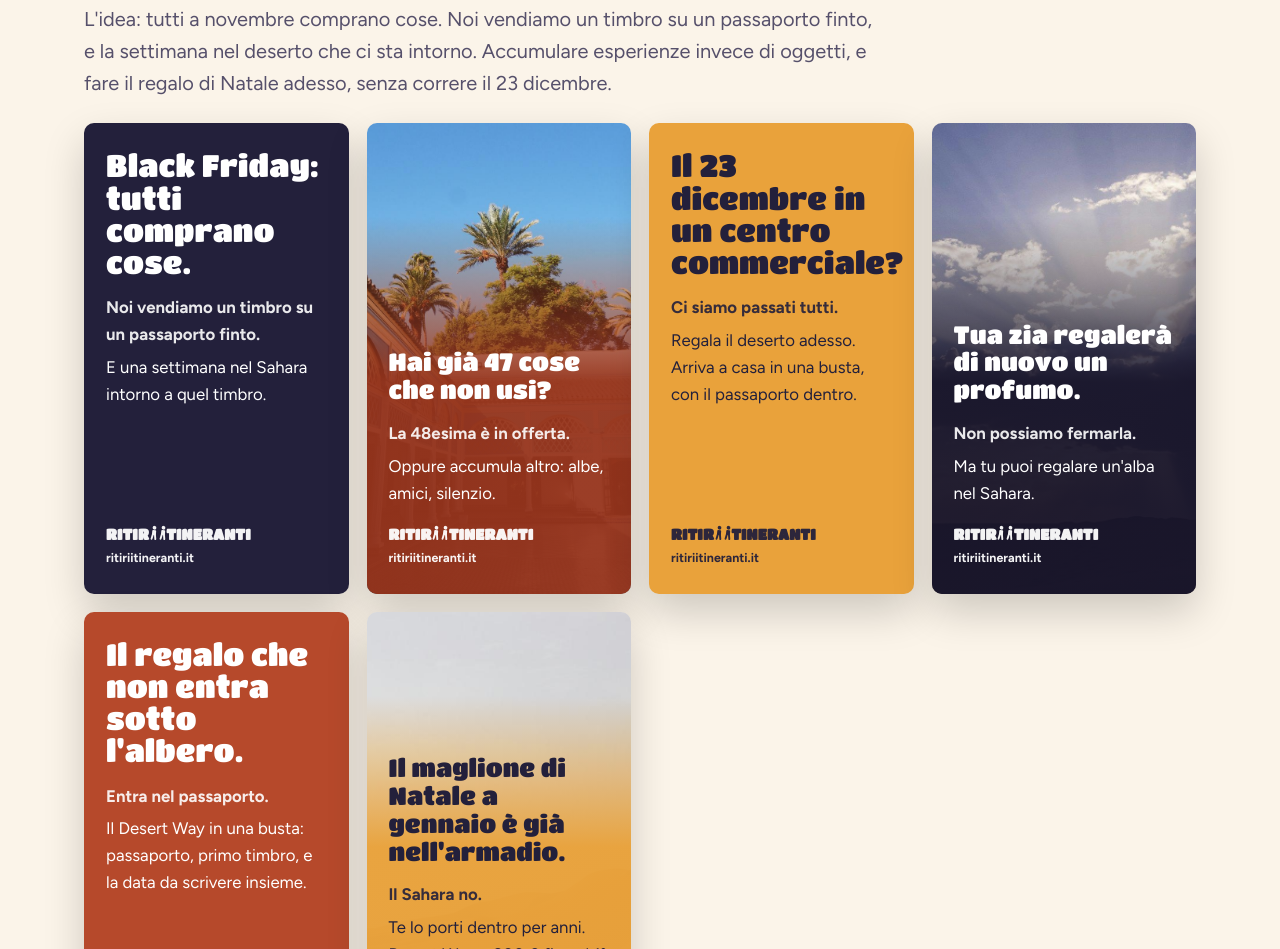
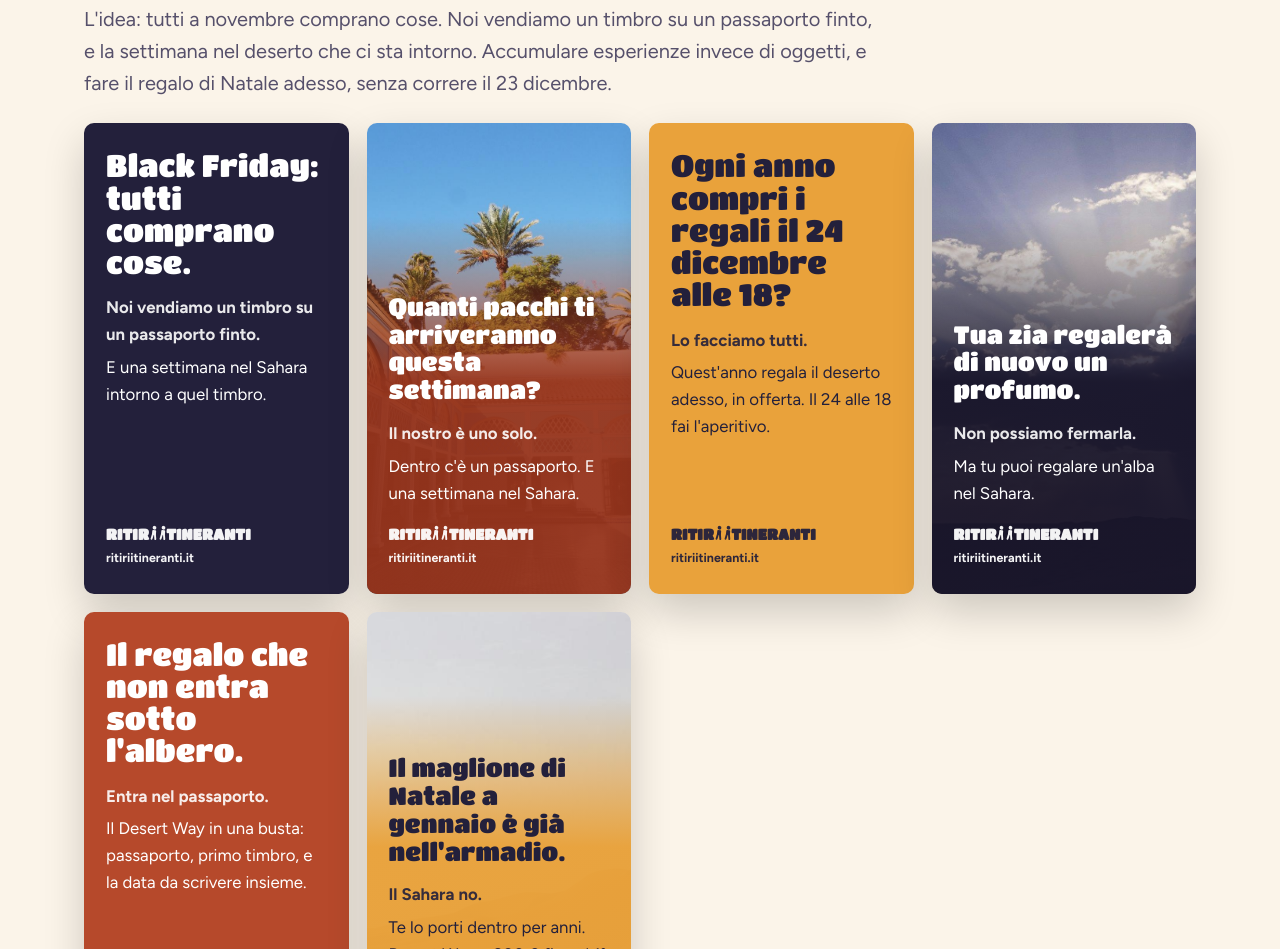
Before and after one commit to CancogniFabio/ritiri-itineranti, a plain HTML site: page campagne.html in a window 1280 px wide. Shown: the part 5533-6482 px from the top of the page. Drawn offline with nearby package versions, Linux system fonts and the light colour scheme.

Commit message:
Black Friday: due poster riscritti
Co-Authored-By: Claude Opus 5.5 <noreply@anthropic.com>
Claude-Session: https://claude.ai/code/session_014UAXudhk4sfXKUVP8Yv7it

```diff
--- a/campagne.html
+++ b/campagne.html
@@ -63,8 +63,8 @@
 <p class="lead">L'idea: tutti a novembre comprano cose. Noi vendiamo un timbro su un passaporto finto, e la settimana nel deserto che ci sta intorno. Accumulare esperienze invece di oggetti, e fare il regalo di Natale adesso, senza correre il 23 dicembre.</p>
 <div class="posters">
 <figure class="poster p-ink"><div class="poster-in"><p class="p-q">Black Friday: tutti comprano cose.</p><p class="p-a">Noi vendiamo un timbro su un passaporto finto.</p><p class="p-b">E una settimana nel Sahara intorno a quel timbro.</p><div class="p-foot"><span class="logo" aria-label="Ritiri Itineranti, home">RITIR<svg class="fig g1" viewBox="0 0 46 100" aria-hidden="true"><g transform="rotate(5 23 100)"><circle cx="23" cy="18" r="12.5" fill="currentColor"/><rect x="10" y="34" width="26" height="32" rx="6" fill="currentColor"/><path d="M17 58 L9.5 93.5 M29 58 L35 93.5" stroke="currentColor" stroke-width="12.6" stroke-linecap="round" fill="none"/></g></svg><svg class="fig g2" viewBox="0 0 46 100" aria-hidden="true"><g transform="rotate(5 23 100)"><circle cx="23" cy="18" r="12.5" fill="currentColor"/><rect x="10" y="34" width="26" height="32" rx="6" fill="currentColor"/><path d="M17 58 L9.5 93.5 M29 58 L35 93.5" stroke="currentColor" stroke-width="12.6" stroke-linecap="round" fill="none"/></g></svg>TINERANTI</span><span>ritiriitineranti.it</span></div></div></figure>
-<figure class="poster photo t-terra"><img src="img/riad1.jpg" alt="" aria-hidden="true"><div class="poster-in"><p class="p-q">Hai già 47 cose che non usi?</p><p class="p-a">La 48esima è in offerta.</p><p class="p-b">Oppure accumula altro: albe, amici, silenzio.</p><div class="p-foot"><span class="logo" aria-label="Ritiri Itineranti, home">RITIR<svg class="fig g1" viewBox="0 0 46 100" aria-hidden="true"><g transform="rotate(5 23 100)"><circle cx="23" cy="18" r="12.5" fill="currentColor"/><rect x="10" y="34" width="26" height="32" rx="6" fill="currentColor"/><path d="M17 58 L9.5 93.5 M29 58 L35 93.5" stroke="currentColor" stroke-width="12.6" stroke-linecap="round" fill="none"/></g></svg><svg class="fig g2" viewBox="0 0 46 100" aria-hidden="true"><g transform="rotate(5 23 100)"><circle cx="23" cy="18" r="12.5" fill="currentColor"/><rect x="10" y="34" width="26" height="32" rx="6" fill="currentColor"/><path d="M17 58 L9.5 93.5 M29 58 L35 93.5" stroke="currentColor" stroke-width="12.6" stroke-linecap="round" fill="none"/></g></svg>TINERANTI</span><span>ritiriitineranti.it</span></div></div></figure>
-<figure class="poster p-saffron"><div class="poster-in"><p class="p-q">Il 23 dicembre in un centro commerciale?</p><p class="p-a">Ci siamo passati tutti.</p><p class="p-b">Regala il deserto adesso. Arriva a casa in una busta, con il passaporto dentro.</p><div class="p-foot"><span class="logo" aria-label="Ritiri Itineranti, home">RITIR<svg class="fig g1" viewBox="0 0 46 100" aria-hidden="true"><g transform="rotate(5 23 100)"><circle cx="23" cy="18" r="12.5" fill="currentColor"/><rect x="10" y="34" width="26" height="32" rx="6" fill="currentColor"/><path d="M17 58 L9.5 93.5 M29 58 L35 93.5" stroke="currentColor" stroke-width="12.6" stroke-linecap="round" fill="none"/></g></svg><svg class="fig g2" viewBox="0 0 46 100" aria-hidden="true"><g transform="rotate(5 23 100)"><circle cx="23" cy="18" r="12.5" fill="currentColor"/><rect x="10" y="34" width="26" height="32" rx="6" fill="currentColor"/><path d="M17 58 L9.5 93.5 M29 58 L35 93.5" stroke="currentColor" stroke-width="12.6" stroke-linecap="round" fill="none"/></g></svg>TINERANTI</span><span>ritiriitineranti.it</span></div></div></figure>
+<figure class="poster photo t-terra"><img src="img/riad1.jpg" alt="" aria-hidden="true"><div class="poster-in"><p class="p-q">Quanti pacchi ti arriveranno questa settimana?</p><p class="p-a">Il nostro è uno solo.</p><p class="p-b">Dentro c'è un passaporto. E una settimana nel Sahara.</p><div class="p-foot"><span class="logo" aria-label="Ritiri Itineranti, home">RITIR<svg class="fig g1" viewBox="0 0 46 100" aria-hidden="true"><g transform="rotate(5 23 100)"><circle cx="23" cy="18" r="12.5" fill="currentColor"/><rect x="10" y="34" width="26" height="32" rx="6" fill="currentColor"/><path d="M17 58 L9.5 93.5 M29 58 L35 93.5" stroke="currentColor" stroke-width="12.6" stroke-linecap="round" fill="none"/></g></svg><svg class="fig g2" viewBox="0 0 46 100" aria-hidden="true"><g transform="rotate(5 23 100)"><circle cx="23" cy="18" r="12.5" fill="currentColor"/><rect x="10" y="34" width="26" height="32" rx="6" fill="currentColor"/><path d="M17 58 L9.5 93.5 M29 58 L35 93.5" stroke="currentColor" stroke-width="12.6" stroke-linecap="round" fill="none"/></g></svg>TINERANTI</span><span>ritiriitineranti.it</span></div></div></figure>
+<figure class="poster p-saffron"><div class="poster-in"><p class="p-q">Ogni anno compri i regali il 24 dicembre alle 18?</p><p class="p-a">Lo facciamo tutti.</p><p class="p-b">Quest'anno regala il deserto adesso, in offerta. Il 24 alle 18 fai l'aperitivo.</p><div class="p-foot"><span class="logo" aria-label="Ritiri Itineranti, home">RITIR<svg class="fig g1" viewBox="0 0 46 100" aria-hidden="true"><g transform="rotate(5 23 100)"><circle cx="23" cy="18" r="12.5" fill="currentColor"/><rect x="10" y="34" width="26" height="32" rx="6" fill="currentColor"/><path d="M17 58 L9.5 93.5 M29 58 L35 93.5" stroke="currentColor" stroke-width="12.6" stroke-linecap="round" fill="none"/></g></svg><svg class="fig g2" viewBox="0 0 46 100" aria-hidden="true"><g transform="rotate(5 23 100)"><circle cx="23" cy="18" r="12.5" fill="currentColor"/><rect x="10" y="34" width="26" height="32" rx="6" fill="currentColor"/><path d="M17 58 L9.5 93.5 M29 58 L35 93.5" stroke="currentColor" stroke-width="12.6" stroke-linecap="round" fill="none"/></g></svg>TINERANTI</span><span>ritiriitineranti.it</span></div></div></figure>
 <figure class="poster photo t-ink"><img src="img/camels.jpg" alt="" aria-hidden="true"><div class="poster-in"><p class="p-q">Tua zia regalerà di nuovo un profumo.</p><p class="p-a">Non possiamo fermarla.</p><p class="p-b">Ma tu puoi regalare un'alba nel Sahara.</p><div class="p-foot"><span class="logo" aria-label="Ritiri Itineranti, home">RITIR<svg class="fig g1" viewBox="0 0 46 100" aria-hidden="true"><g transform="rotate(5 23 100)"><circle cx="23" cy="18" r="12.5" fill="currentColor"/><rect x="10" y="34" width="26" height="32" rx="6" fill="currentColor"/><path d="M17 58 L9.5 93.5 M29 58 L35 93.5" stroke="currentColor" stroke-width="12.6" stroke-linecap="round" fill="none"/></g></svg><svg class="fig g2" viewBox="0 0 46 100" aria-hidden="true"><g transform="rotate(5 23 100)"><circle cx="23" cy="18" r="12.5" fill="currentColor"/><rect x="10" y="34" width="26" height="32" rx="6" fill="currentColor"/><path d="M17 58 L9.5 93.5 M29 58 L35 93.5" stroke="currentColor" stroke-width="12.6" stroke-linecap="round" fill="none"/></g></svg>TINERANTI</span><span>ritiriitineranti.it</span></div></div></figure>
 <figure class="poster p-terra"><div class="poster-in"><p class="p-q">Il regalo che non entra sotto l'albero.</p><p class="p-a">Entra nel passaporto.</p><p class="p-b">Il Desert Way in una busta: passaporto, primo timbro, e la data da scrivere insieme.</p><div class="p-foot"><span class="logo" aria-label="Ritiri Itineranti, home">RITIR<svg class="fig g1" viewBox="0 0 46 100" aria-hidden="true"><g transform="rotate(5 23 100)"><circle cx="23" cy="18" r="12.5" fill="currentColor"/><rect x="10" y="34" width="26" height="32" rx="6" fill="currentColor"/><path d="M17 58 L9.5 93.5 M29 58 L35 93.5" stroke="currentColor" stroke-width="12.6" stroke-linecap="round" fill="none"/></g></svg><svg class="fig g2" viewBox="0 0 46 100" aria-hidden="true"><g transform="rotate(5 23 100)"><circle cx="23" cy="18" r="12.5" fill="currentColor"/><rect x="10" y="34" width="26" height="32" rx="6" fill="currentColor"/><path d="M17 58 L9.5 93.5 M29 58 L35 93.5" stroke="currentColor" stroke-width="12.6" stroke-linecap="round" fill="none"/></g></svg>TINERANTI</span><span>ritiriitineranti.it</span></div></div></figure>
 <figure class="poster photo t-saffron"><img src="img/dunes.jpg" alt="" aria-hidden="true"><div class="poster-in"><p class="p-q">Il maglione di Natale a gennaio è già nell'armadio.</p><p class="p-a">Il Sahara no.</p><p class="p-b">Te lo porti dentro per anni. Desert Way, −200 € fino al 1° dicembre.</p><div class="p-foot"><span class="logo" aria-label="Ritiri Itineranti, home">RITIR<svg class="fig g1" viewBox="0 0 46 100" aria-hidden="true"><g transform="rotate(5 23 100)"><circle cx="23" cy="18" r="12.5" fill="currentColor"/><rect x="10" y="34" width="26" height="32" rx="6" fill="currentColor"/><path d="M17 58 L9.5 93.5 M29 58 L35 93.5" stroke="currentColor" stroke-width="12.6" stroke-linecap="round" fill="none"/></g></svg><svg class="fig g2" viewBox="0 0 46 100" aria-hidden="true"><g transform="rotate(5 23 100)"><circle cx="23" cy="18" r="12.5" fill="currentColor"/><rect x="10" y="34" width="26" height="32" rx="6" fill="currentColor"/><path d="M17 58 L9.5 93.5 M29 58 L35 93.5" stroke="currentColor" stroke-width="12.6" stroke-linecap="round" fill="none"/></g></svg>TINERANTI</span><span>ritiriitineranti.it</span></div></div></figure>
```
Also changed, not shown: campagne-es.html (+2 -2 lines).
